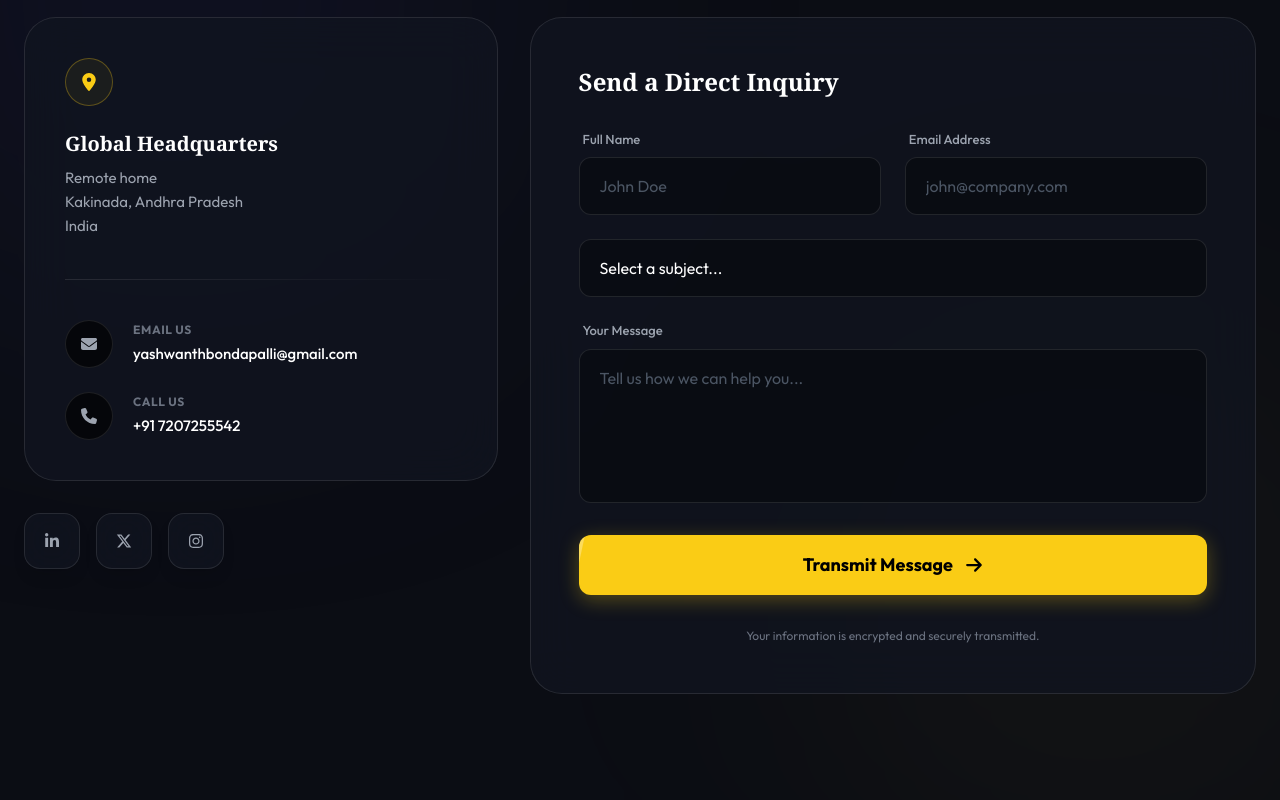
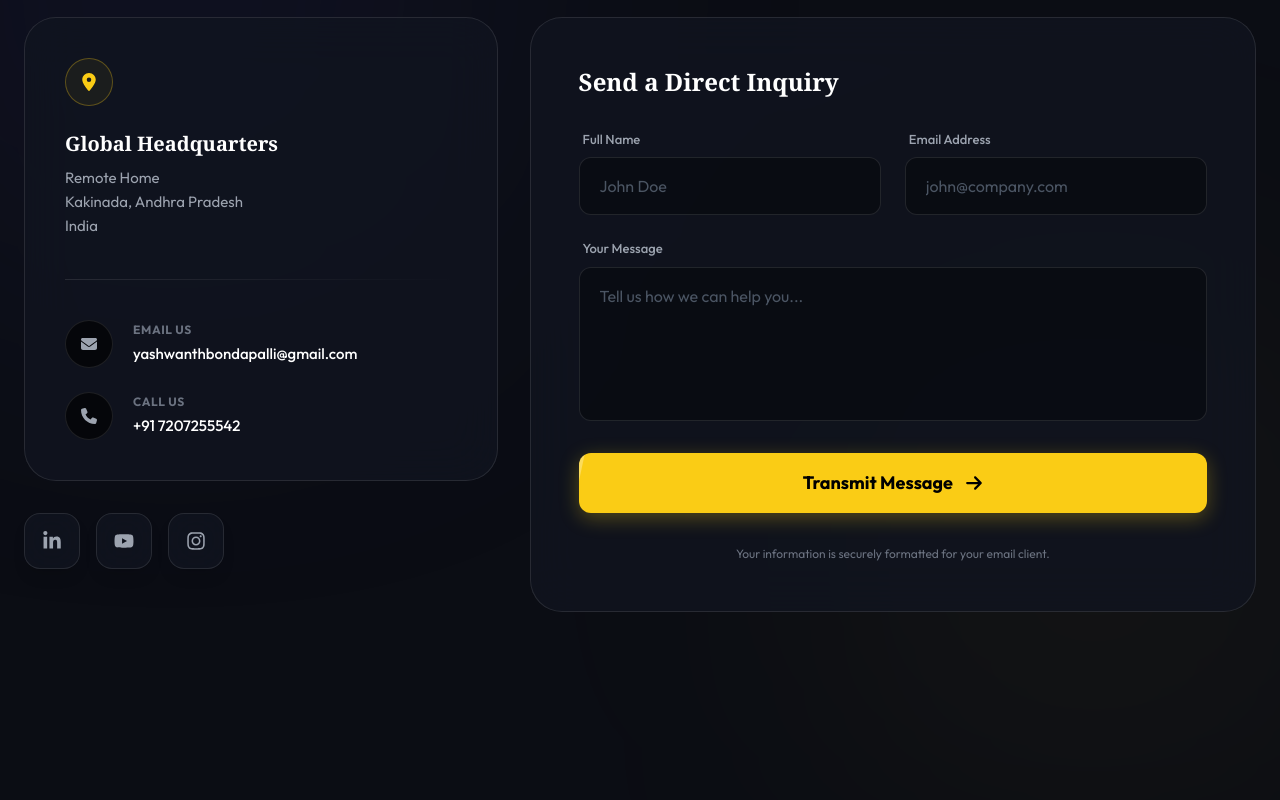
Before and after one commit to yashwanthbondapalli/yb-connect-web, a Next.js app: page /contact in a window 1280 px wide. Shown: the part 540-1340 px from the top of the page. Built offline with nearby package versions, Linux system fonts and the light colour scheme.

Commit message:
Update page.tsx

```diff
--- a/app/contact/page.tsx
+++ b/app/contact/page.tsx
@@ -2,7 +2,7 @@
 
 import React, { useState } from "react";
 import { motion, Variants } from "framer-motion";
-import { FaLocationDot, FaEnvelope, FaPhone, FaArrowRight, FaLinkedinIn, FaXTwitter, FaInstagram } from "react-icons/fa6";
+import { FaLocationDot, FaEnvelope, FaPhone, FaArrowRight, FaLinkedinIn, FaYoutube, FaInstagram } from "react-icons/fa6";
 
 // --- CUSTOM COMPONENT: Premium Glow Card ---
 const GlowCard = ({ children, className = "" }: { children: React.ReactNode, className?: string }) => {
@@ -14,8 +14,26 @@ const GlowCard = ({ children, className = "" }: { children: React.ReactNode, cla
 };
 
 export default function Contact() {
-  const [formState, setFormState] = useState({ name: "", email: "", subject: "", message: "" });
+  // State updated: 'subject' has been removed
+  const [formState, setFormState] = useState({ name: "", email: "", message: "" });
   const [isHovered, setIsHovered] = useState(false);
+
+  // --- FORM SUBMISSION LOGIC ---
+  const handleSubmit = (e: React.FormEvent) => {
+    e.preventDefault();
+    const { name, email, message } = formState;
+
+    // Email subject now dynamically includes the sender's name
+    const emailSubject = encodeURIComponent(`YB Connect Inquiry from ${name}`);
+    const emailBody = encodeURIComponent(`Name: ${name}\nEmail: ${email}\n\nMessage:\n${message}`);
+
+    // Trigger the user's default email app
+    window.location.href = `mailto:yashwanthbondapalli@gmail.com?subject=${emailSubject}&body=${emailBody}`;
+  };
+
+  const handleChange = (e: React.ChangeEvent<HTMLInputElement | HTMLTextAreaElement>) => {
+    setFormState({ ...formState, [e.target.name]: e.target.value });
+  };
 
   // Animation Variants
   const fadeUp: Variants = {
@@ -47,7 +65,7 @@ export default function Contact() {
           </motion.div>
 
           <motion.h1 variants={fadeUp} className="text-5xl md:text-6xl lg:text-7xl font-bold mb-6 font-serif tracking-tight text-white leading-[1.1]">
-            Lets Start a <span className="text-transparent bg-clip-text bg-gradient-to-r from-[#FACC15] to-yellow-200">Conversation.</span>
+            Let's Start a <span className="text-transparent bg-clip-text bg-gradient-to-r from-[#FACC15] to-yellow-200">Conversation.</span>
           </motion.h1>
 
           <motion.p variants={fadeUp} className="text-[#94A3B8] text-lg max-w-2xl mx-auto leading-relaxed">
@@ -73,7 +91,7 @@ export default function Contact() {
                   </div>
                   <h3 className="text-xl font-bold mb-2 text-white font-serif">Global Headquarters</h3>
                   <p className="text-[15px] text-gray-400 leading-relaxed">
-                    Remote home<br />
+                    Remote Home<br />
                     Kakinada, Andhra Pradesh<br />
                     India
                   </p>
@@ -83,36 +101,40 @@ export default function Contact() {
 
                 {/* Direct Comms */}
                 <div className="flex flex-col gap-6">
-                  <div className="flex items-center gap-5 group cursor-pointer">
+                  <a href="mailto:yashwanthbondapalli@gmail.com" className="flex items-center gap-5 group cursor-pointer">
                     <div className="w-12 h-12 rounded-full border border-white/10 bg-[#05060A] flex items-center justify-center text-gray-400 group-hover:text-[#FACC15] group-hover:border-[#FACC15]/50 transition-all">
                       <FaEnvelope />
                     </div>
                     <div>
                       <p className="text-[12px] text-gray-500 uppercase tracking-wider font-bold mb-1">Email Us</p>
-                      <p className="text-[15px] text-white font-medium">yashwanthbondapalli@gmail.com</p>
+                      <p className="text-[15px] text-white font-medium group-hover:text-[#FACC15] transition-colors">yashwanthbondapalli@gmail.com</p>
                     </div>
-                  </div>
+                  </a>
 
-                  <div className="flex items-center gap-5 group cursor-pointer">
+                  <a href="tel:+917207255542" className="flex items-center gap-5 group cursor-pointer">
                     <div className="w-12 h-12 rounded-full border border-white/10 bg-[#05060A] flex items-center justify-center text-gray-400 group-hover:text-[#FACC15] group-hover:border-[#FACC15]/50 transition-all">
                       <FaPhone />
                     </div>
                     <div>
                       <p className="text-[12px] text-gray-500 uppercase tracking-wider font-bold mb-1">Call Us</p>
-                      <p className="text-[15px] text-white font-medium">+91 7207255542</p>
+                      <p className="text-[15px] text-white font-medium group-hover:text-[#FACC15] transition-colors">+91 7207255542</p>
                     </div>
-                  </div>
+                  </a>
                 </div>
               </GlowCard>
             </motion.div>
 
             {/* Social Links */}
             <motion.div variants={fadeUp} className="flex gap-4">
-              {[<FaLinkedinIn key="li" />, <FaXTwitter key="tw" />, <FaInstagram key="ig" />].map((icon, idx) => (
-                <button key={idx} className="w-14 h-14 rounded-2xl border border-white/10 bg-[#111520]/80 backdrop-blur-xl flex items-center justify-center text-gray-400 hover:text-black hover:bg-[#FACC15] hover:border-[#FACC15] transition-all duration-300 shadow-lg hover:-translate-y-1">
-                  {icon}
-                </button>
-              ))}
+              <a href="https://linkedin.com" target="_blank" rel="noreferrer" className="w-14 h-14 rounded-2xl border border-white/10 bg-[#111520]/80 backdrop-blur-xl flex items-center justify-center text-gray-400 hover:text-white hover:bg-[#0A66C2] hover:border-[#0A66C2] transition-all duration-300 shadow-lg hover:-translate-y-1">
+                <FaLinkedinIn className="text-xl" />
+              </a>
+              <a href="https://youtube.com" target="_blank" rel="noreferrer" className="w-14 h-14 rounded-2xl border border-white/10 bg-[#111520]/80 backdrop-blur-xl flex items-center justify-center text-gray-400 hover:text-white hover:bg-[#FF0000] hover:border-[#FF0000] transition-all duration-300 shadow-lg hover:-translate-y-1">
+                <FaYoutube className="text-xl" />
+              </a>
+              <a href="https://instagram.com" target="_blank" rel="noreferrer" className="w-14 h-14 rounded-2xl border border-white/10 bg-[#111520]/80 backdrop-blur-xl flex items-center justify-center text-gray-400 hover:text-white hover:bg-gradient-to-tr hover:from-[#F58529] hover:via-[#DD2A7B] hover:to-[#8134AF] hover:border-transparent transition-all duration-300 shadow-lg hover:-translate-y-1">
+                <FaInstagram className="text-xl" />
+              </a>
             </motion.div>
           </motion.div>
 
@@ -124,7 +146,7 @@ export default function Contact() {
             <GlowCard className="p-10 sm:p-12">
               <h3 className="text-2xl font-bold mb-8 text-white font-serif">Send a Direct Inquiry</h3>
 
-              <form className="flex flex-col gap-6" onSubmit={(e) => e.preventDefault()}>
+              <form className="flex flex-col gap-6" onSubmit={handleSubmit}>
 
                 <div className="grid grid-cols-1 sm:grid-cols-2 gap-6">
                   {/* Name Input */}
@@ -132,6 +154,10 @@ export default function Contact() {
                     <label className="text-[13px] text-gray-400 font-medium ml-1">Full Name</label>
                     <input
                       type="text"
+                      name="name"
+                      value={formState.name}
+                      onChange={handleChange}
+                      required
                       placeholder="John Doe"
                       className="w-full bg-[#05060A]/50 border border-white/10 rounded-xl px-5 py-4 text-white placeholder-gray-600 focus:outline-none focus:border-[#FACC15]/50 focus:ring-1 focus:ring-[#FACC15]/50 transition-all duration-300"
                     />
@@ -142,25 +168,24 @@ export default function Contact() {
                     <label className="text-[13px] text-gray-400 font-medium ml-1">Email Address</label>
                     <input
                       type="email"
+                      name="email"
+                      value={formState.email}
+                      onChange={handleChange}
+                      required
                       placeholder="john@company.com"
                       className="w-full bg-[#05060A]/50 border border-white/10 rounded-xl px-5 py-4 text-white placeholder-gray-600 focus:outline-none focus:border-[#FACC15]/50 focus:ring-1 focus:ring-[#FACC15]/50 transition-all duration-300"
                     />
                   </div>
                 </div>
 
-                {/* Subject Dropdown */}
-<select defaultValue="" className="w-full bg-[#05060A]/50 border border-white/10 rounded-xl px-5 py-4 text-white focus:outline-none focus:border-[#FACC15]/50 focus:ring-1 focus:ring-[#FACC15]/50 transition-all duration-300 appearance-none cursor-pointer">
-  <option value="" disabled>Select a subject...</option>
-  <option value="mentorship">I want to find a Mentor</option>
-  <option value="expert">I want to become an Expert</option>
-  <option value="partnership">Enterprise Partnership</option>
-  <option value="support">General Support</option>
-</select>
-
                 {/* Message Textarea */}
                 <div className="flex flex-col gap-2 mb-2">
                   <label className="text-[13px] text-gray-400 font-medium ml-1">Your Message</label>
                   <textarea
+                    name="message"
+                    value={formState.message}
+                    onChange={handleChange}
+                    required
                     rows={5}
                     placeholder="Tell us how we can help you..."
                     className="w-full bg-[#05060A]/50 border border-white/10 rounded-xl px-5 py-4 text-white placeholder-gray-600 focus:outline-none focus:border-[#FACC15]/50 focus:ring-1 focus:ring-[#FACC15]/50 transition-all duration-300 resize-none"
@@ -169,6 +194,7 @@ export default function Contact() {
 
                 {/* Submit Button */}
                 <button
+                  type="submit"
                   onMouseEnter={() => setIsHovered(true)}
                   onMouseLeave={() => setIsHovered(false)}
                   className="relative overflow-hidden w-full bg-[#FACC15] text-black py-4 rounded-xl font-bold text-lg shadow-[0_5px_20px_rgba(250,204,21,0.3)] hover:shadow-[0_10px_30px_rgba(250,204,21,0.5)] transition-all duration-300 flex items-center justify-center gap-3 group"
@@ -179,7 +205,7 @@ export default function Contact() {
                   {/* Sweep Effect */}
                   <div className="absolute inset-0 h-full w-full bg-white/30 transform -skew-x-12 -translate-x-full group-hover:animate-[sweep_0.8s_ease-in-out]"></div>
                 </button>
-                <p className="text-center text-gray-500 text-[12px] mt-2">Your information is encrypted and securely transmitted.</p>
+                <p className="text-center text-gray-500 text-[12px] mt-2">Your information is securely formatted for your email client.</p>
               </form>
             </GlowCard>
           </motion.div>
```
